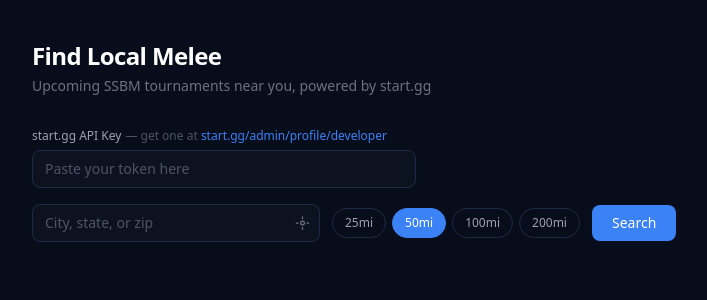
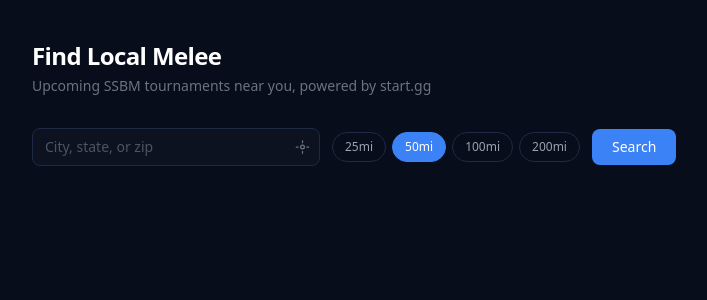
Before and after one commit to CarlosLavayenJr/find-local-melee, a Next.js app: page / in a window 1280 px wide. Shown: the top 300 px of the page, without its empty margins (48-755 px from the left). Built offline with nearby package versions, Linux system fonts and the light colour scheme.

Commit message:
Move API key to server-side env variable
API calls now go through /api/tournaments route using STARTGG_API_KEY
env var — users no longer need to provide their own key.

Co-Authored-By: Claude Sonnet 4.6 <noreply@anthropic.com>

```diff
--- /dev/null
+++ b/src/app/api/tournaments/route.ts
@@ -0,0 +1,24 @@
+import { NextRequest, NextResponse } from 'next/server'
+import { fetchTournaments } from '@/lib/startgg'
+
+export async function POST(req: NextRequest) {
+  const apiKey = process.env.STARTGG_API_KEY
+
+  if (!apiKey) {
+    return NextResponse.json({ error: 'STARTGG_API_KEY is not configured' }, { status: 500 })
+  }
+
+  const { lat, lng, radius } = await req.json()
+
+  if (lat == null || lng == null || !radius) {
+    return NextResponse.json({ error: 'Missing lat, lng, or radius' }, { status: 400 })
+  }
+
+  try {
+    const tournaments = await fetchTournaments(lat, lng, radius, apiKey)
+    return NextResponse.json({ tournaments })
+  } catch (e: unknown) {
+    const message = e instanceof Error ? e.message : 'Search failed'
+    return NextResponse.json({ error: message }, { status: 500 })
+  }
+}
--- a/src/components/TournamentFinder.tsx
+++ b/src/components/TournamentFinder.tsx
@@ -1,9 +1,9 @@
 'use client'
 
-import { useState, useEffect } from 'react'
+import { useState } from 'react'
 import dynamic from 'next/dynamic'
 import TournamentCard from './TournamentCard'
-import { geocode, fetchTournaments, Tournament } from '@/lib/startgg'
+import { geocode, Tournament } from '@/lib/startgg'
 
 const TournamentMap = dynamic(() => import('./TournamentMap'), { ssr: false })
 
@@ -34,10 +34,20 @@ function Spinner() {
   )
 }
 
+async function searchTournaments(lat: number, lng: number, radius: number): Promise<Tournament[]> {
+  const res = await fetch('/api/tournaments', {
+    method: 'POST',
+    headers: { 'Content-Type': 'application/json' },
+    body: JSON.stringify({ lat, lng, radius }),
+  })
+  const data = await res.json()
+  if (!res.ok) throw new Error(data.error ?? 'Search failed')
+  return data.tournaments
+}
+
 export default function TournamentFinder() {
   const [location, setLocation] = useState('')
   const [radius, setRadius] = useState<number>(50)
-  const [apiKey, setApiKey] = useState('')
   const [view, setView] = useState<'list' | 'map'>('list')
   const [tournaments, setTournaments] = useState<Tournament[]>([])
   const [loading, setLoading] = useState(false)
@@ -45,25 +55,11 @@ export default function TournamentFinder() {
   const [searched, setSearched] = useState(false)
   const [searchCoords, setSearchCoords] = useState<{ lat: number; lng: number } | null>(null)
 
-  useEffect(() => {
-    const stored = localStorage.getItem('melee_startgg_key')
-    if (stored) setApiKey(stored)
-  }, [])
-
-  const saveApiKey = (val: string) => {
-    setApiKey(val)
-    localStorage.setItem('melee_startgg_key', val)
-  }
-
   const runSearch = async (lat: number, lng: number) => {
-    if (!apiKey.trim()) {
-      setError('Enter your start.gg API key above before searching')
-      return
-    }
     setLoading(true)
     setError(null)
     try {
-      const results = await fetchTournaments(lat, lng, radius, apiKey.trim())
+      const results = await searchTournaments(lat, lng, radius)
       setTournaments(results)
       setSearchCoords({ lat, lng })
       setSearched(true)
@@ -77,10 +73,6 @@ export default function TournamentFinder() {
   const handleSearch = async () => {
     if (!location.trim()) {
       setError('Enter a city, state, or zip code')
-      return
-    }
-    if (!apiKey.trim()) {
-      setError('Enter your start.gg API key above before searching')
       return
     }
     setLoading(true)
@@ -128,34 +120,7 @@ export default function TournamentFinder() {
         </div>
 
         {/* Controls */}
-        <div className="space-y-4 mb-8">
-          {/* API Key */}
-          <div>
-            <label className="block text-xs text-gray-400 mb-1.5 font-medium">
-              start.gg API Key
-              <span className="text-gray-600 font-normal ml-1">
-                — get one at{' '}
-                <a
-                  href="https://start.gg/admin/profile/developer"
-                  target="_blank"
-                  rel="noopener noreferrer"
-                  className="text-blue-500 hover:underline"
-                >
-                  start.gg/admin/profile/developer
-                </a>
-              </span>
-            </label>
-            <input
-              type="password"
-              value={apiKey}
-              onChange={(e) => saveApiKey(e.target.value)}
-              placeholder="Paste your token here"
-              className="w-full max-w-sm bg-[#0d1221] border border-[#1e2a45] rounded-lg px-3 py-2 text-sm text-white placeholder-gray-600 focus:outline-none focus:border-blue-500 transition-colors"
-            />
-          </div>
-
-          {/* Location + radius + search */}
-          <div className="flex flex-col sm:flex-row gap-3 items-start sm:items-center">
+        <div className="flex flex-col sm:flex-row gap-3 items-start sm:items-center mb-8">
           {/* Location input */}
           <div className="relative w-full sm:w-72">
             <input
@@ -202,7 +167,6 @@ export default function TournamentFinder() {
             {loading ? 'Searching…' : 'Search'}
           </button>
         </div>
-        </div>
 
         {/* Error */}
         {error && (
@@ -222,7 +186,6 @@ export default function TournamentFinder() {
         {/* Results */}
         {!loading && searched && (
           <>
-            {/* Results header */}
             <div className="flex items-center justify-between mb-5">
               <p className="text-sm text-gray-400">
                 {tournaments.length === 0
@@ -235,9 +198,7 @@ export default function TournamentFinder() {
                   <button
                     onClick={() => setView('list')}
                     className={`px-3 py-1.5 transition-colors ${
-                      view === 'list'
-                        ? 'bg-blue-500 text-white'
-                        : 'text-gray-400 hover:text-white'
+                      view === 'list' ? 'bg-blue-500 text-white' : 'text-gray-400 hover:text-white'
                     }`}
                   >
                     List
@@ -245,9 +206,7 @@ export default function TournamentFinder() {
                   <button
                     onClick={() => setView('map')}
                     className={`px-3 py-1.5 transition-colors ${
-                      view === 'map'
-                        ? 'bg-blue-500 text-white'
-                        : 'text-gray-400 hover:text-white'
+                      view === 'map' ? 'bg-blue-500 text-white' : 'text-gray-400 hover:text-white'
                     }`}
                   >
                     Map
@@ -256,7 +215,6 @@ export default function TournamentFinder() {
               )}
             </div>
 
-            {/* Empty state */}
             {tournaments.length === 0 && (
               <div className="text-center py-20 text-gray-600">
                 <p className="text-4xl mb-4 select-none">🎮</p>
@@ -265,7 +223,6 @@ export default function TournamentFinder() {
               </div>
             )}
 
-            {/* List view */}
             {tournaments.length > 0 && view === 'list' && (
               <div className="grid grid-cols-1 sm:grid-cols-2 md:grid-cols-3 lg:grid-cols-4 gap-4">
                 {tournaments.map((t) => (
@@ -274,7 +231,6 @@ export default function TournamentFinder() {
               </div>
             )}
 
-            {/* Map view */}
             {tournaments.length > 0 && view === 'map' && searchCoords && (
               <div className="h-[560px] rounded-lg overflow-hidden border border-[#1e2a45]">
                 <TournamentMap tournaments={tournaments} center={searchCoords} />
```
Lines whose indentation alone changed are shown as unchanged.
